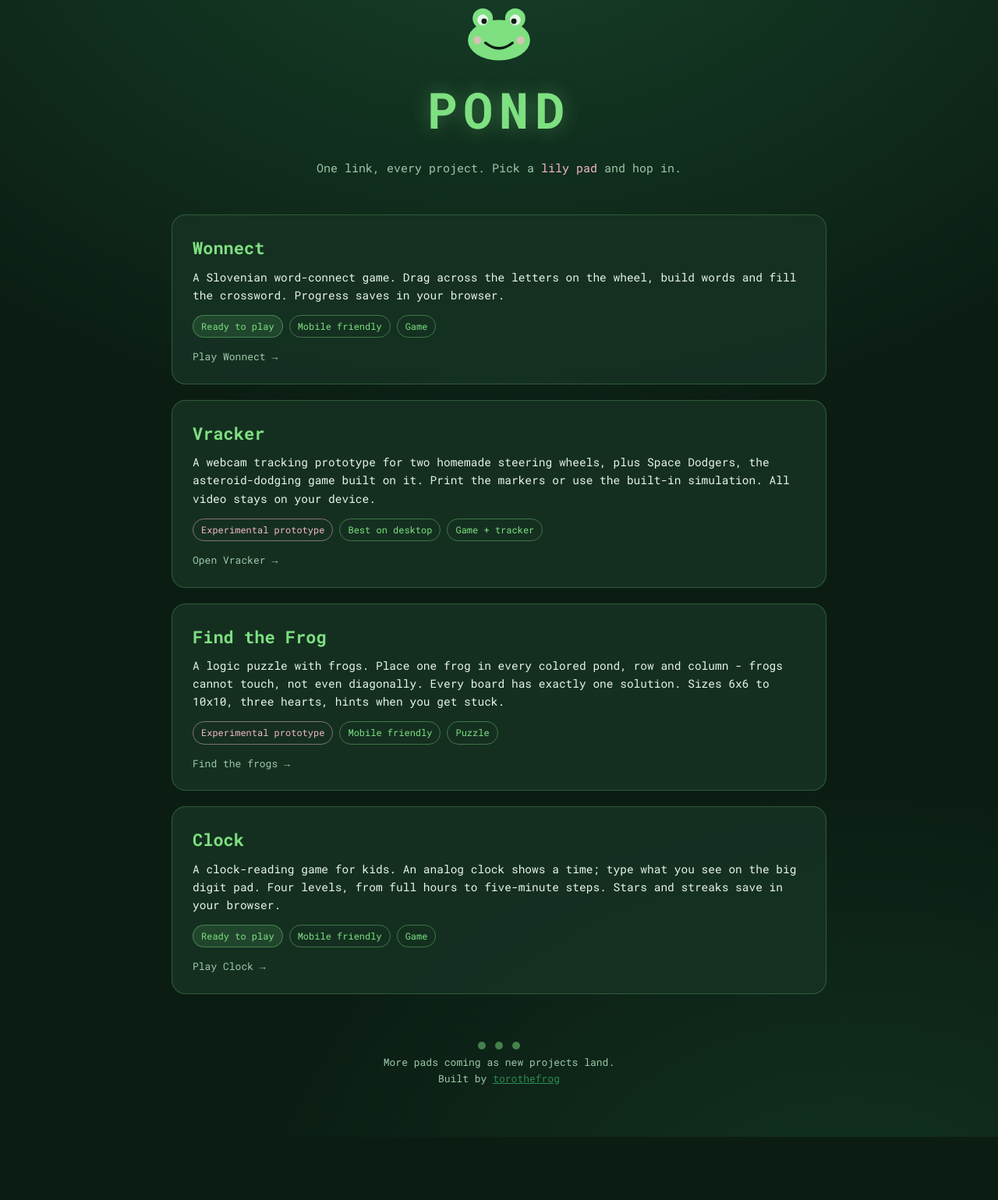
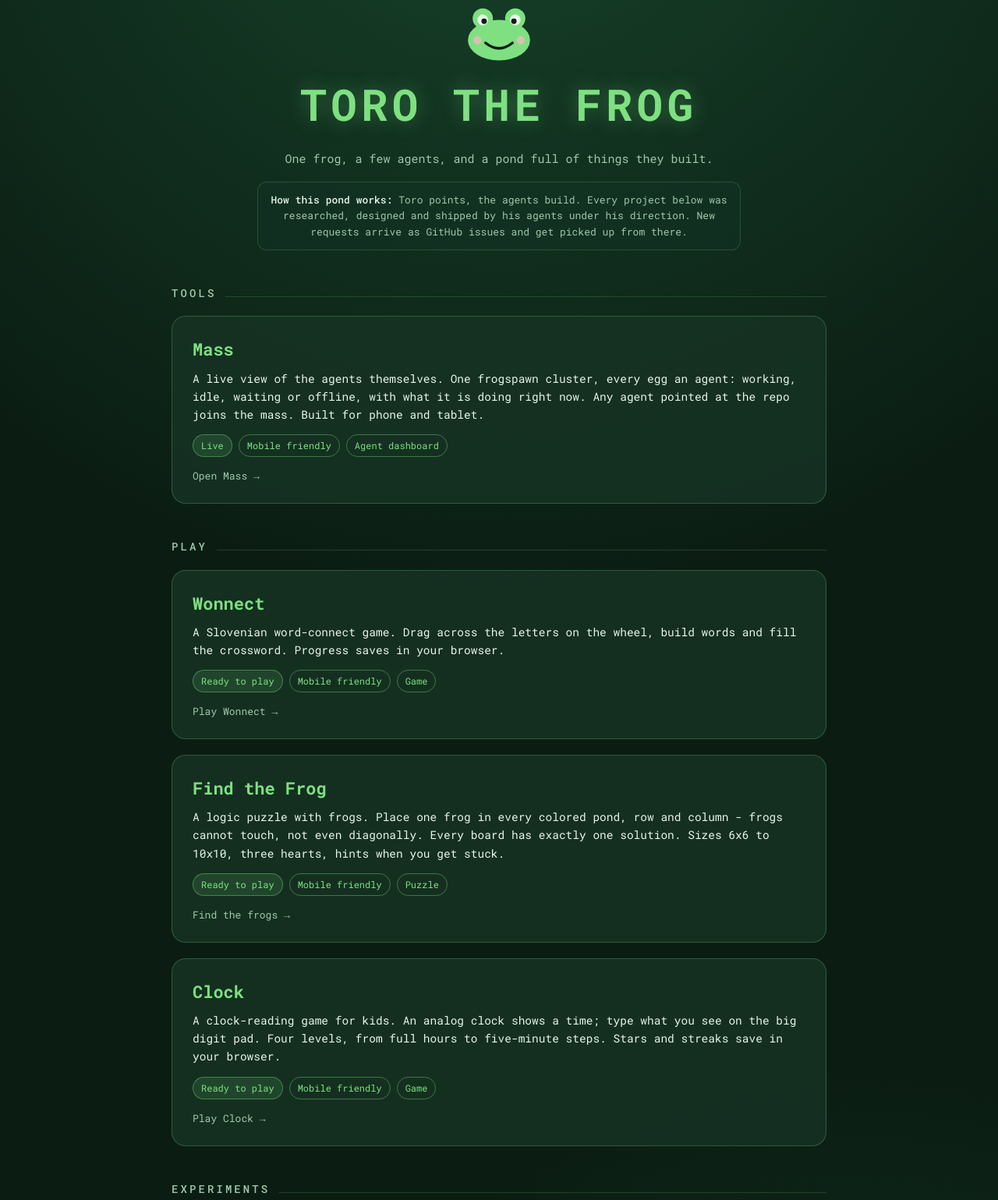
Before and after one commit to torothefrog/pond, a plain HTML site: page index.html in a window 1280 px wide. Shown: the part 45-1584 px from the top of the page at 78% size. Before the commit the page ends 1503 px from the top, so only its background shows below. Drawn offline with Linux system fonts and the light colour scheme.

Commit message:
Refresh hub: Toro the Frog identity, Tools/Play/Experiments areas, Mass card, issues note

```diff
--- a/index.html
+++ b/index.html
@@ -3,8 +3,8 @@
 <head>
 <meta charset="UTF-8">
 <meta name="viewport" content="width=device-width, initial-scale=1.0">
-<title>Pond - torothefrog's projects</title>
-<meta name="description" content="One link to all of torothefrog's projects: games, prototypes and experiments.">
+<title>Toro the Frog - things built in the pond</title>
+<meta name="description" content="Toro the Frog builds games, tools and experiments - most of them designed and shipped by his agents. Start here.">
 <meta name="theme-color" content="#0b1d13">
 <meta name="mobile-web-app-capable" content="yes">
 <meta name="apple-mobile-web-app-capable" content="yes">
@@ -38,16 +38,32 @@
   }
   .wrap { max-width: 880px; margin: 0 auto; padding: 48px 20px 64px; }
 
-  header { text-align: center; margin-bottom: 48px; }
+  header { text-align: center; margin-bottom: 20px; }
   .frog { display: block; margin: 0 auto 8px; }
   h1 {
-    font-size: clamp(40px, 8vw, 64px);
-    letter-spacing: 0.12em;
+    font-size: clamp(34px, 7vw, 56px);
+    letter-spacing: 0.10em;
     color: var(--frog);
     text-shadow: 0 0 24px rgba(126, 224, 129, 0.35);
   }
   .tagline { color: var(--muted); margin-top: 12px; font-size: 15px; }
   .tagline em { color: var(--lily); font-style: normal; }
+  .built-by {
+    max-width: 620px; margin: 18px auto 0; font-size: 13px; color: var(--muted);
+    border: 1px solid rgba(126, 224, 129, 0.2); border-radius: 12px;
+    padding: 12px 16px; background: rgba(18, 51, 36, 0.5);
+  }
+  .built-by b { color: var(--text); font-weight: 500; }
+
+  section { margin-top: 44px; }
+  .area {
+    display: flex; align-items: baseline; gap: 12px; margin-bottom: 18px;
+  }
+  .area h2 {
+    font-size: 14px; letter-spacing: 0.22em; text-transform: uppercase;
+    color: var(--muted); font-weight: 500;
+  }
+  .area .line { flex: 1; height: 1px; background: rgba(126, 224, 129, 0.18); }
 
   .pads { display: grid; gap: 20px; }
   .pad {
@@ -67,7 +83,7 @@
     outline: none;
   }
   .pad-top { display: flex; align-items: baseline; gap: 12px; flex-wrap: wrap; }
-  .pad h2 { font-size: 22px; color: var(--frog); }
+  .pad h3 { font-size: 22px; color: var(--frog); }
   .pad .desc { margin-top: 8px; font-size: 14.5px; color: var(--text); }
   .chips { margin-top: 14px; display: flex; gap: 8px; flex-wrap: wrap; }
   .chip {
@@ -78,7 +94,7 @@
     color: var(--frog);
     white-space: nowrap;
   }
-  .chip.play { background: rgba(126, 224, 129, 0.12); }
+  .chip.live { background: rgba(126, 224, 129, 0.12); }
   .chip.proto { border-color: rgba(242, 184, 198, 0.5); color: var(--lily); }
   .pad .go {
     margin-top: 14px;
@@ -111,29 +127,93 @@
         <circle cx="92" cy="56" r="6" fill="#f2b8c6" opacity="0.75"/>
         <path d="M40 60 Q60 76 80 60" stroke="#0b1d13" stroke-width="4" fill="none" stroke-linecap="round"/>
       </svg>
-      <h1>POND</h1>
-      <p class="tagline">One link, every project. Pick a <em>lily pad</em> and hop in.</p>
+      <h1>TORO THE FROG</h1>
+      <p class="tagline">One frog, a few agents, and a pond full of things they built.</p>
+      <p class="built-by"><b>How this pond works:</b> Toro points, the agents build.
+      Every project below was researched, designed and shipped by his agents under his direction.
+      New requests arrive as GitHub issues and get picked up from there.</p>
     </header>
 
-    <main class="pads">
+    <section>
+      <div class="area"><h2>Tools</h2><span class="line"></span></div>
+      <div class="pads">
+
+        <a class="pad" href="https://torothefrog.github.io/mass/">
+          <div class="pad-top">
+            <h3>Mass</h3>
+          </div>
+          <p class="desc">A live view of the agents themselves. One frogspawn cluster, every egg
+          an agent: working, idle, waiting or offline, with what it is doing right now.
+          Any agent pointed at the repo joins the mass. Built for phone and tablet.</p>
+          <div class="chips">
+            <span class="chip live">Live</span>
+            <span class="chip">Mobile friendly</span>
+            <span class="chip">Agent dashboard</span>
+          </div>
+          <p class="go">Open Mass &rarr;</p>
+        </a>
+
+      </div>
+    </section>
+
+    <section>
+      <div class="area"><h2>Play</h2><span class="line"></span></div>
+      <div class="pads">
 
         <a class="pad" href="https://torothefrog.github.io/wonnect/">
           <div class="pad-top">
-          <h2>Wonnect</h2>
+            <h3>Wonnect</h3>
           </div>
           <p class="desc">A Slovenian word-connect game. Drag across the letters on the wheel,
           build words and fill the crossword. Progress saves in your browser.</p>
           <div class="chips">
-          <span class="chip play">Ready to play</span>
+            <span class="chip live">Ready to play</span>
             <span class="chip">Mobile friendly</span>
             <span class="chip">Game</span>
           </div>
           <p class="go">Play Wonnect &rarr;</p>
         </a>
 
+        <a class="pad" href="https://torothefrog.github.io/find-the-frog/">
+          <div class="pad-top">
+            <h3>Find the Frog</h3>
+          </div>
+          <p class="desc">A logic puzzle with frogs. Place one frog in every colored pond, row
+          and column - frogs cannot touch, not even diagonally. Every board has exactly one
+          solution. Sizes 6x6 to 10x10, three hearts, hints when you get stuck.</p>
+          <div class="chips">
+            <span class="chip live">Ready to play</span>
+            <span class="chip">Mobile friendly</span>
+            <span class="chip">Puzzle</span>
+          </div>
+          <p class="go">Find the frogs &rarr;</p>
+        </a>
+
+        <a class="pad" href="https://torothefrog.github.io/clock/">
+          <div class="pad-top">
+            <h3>Clock</h3>
+          </div>
+          <p class="desc">A clock-reading game for kids. An analog clock shows a time;
+          type what you see on the big digit pad. Four levels, from full hours to
+          five-minute steps. Stars and streaks save in your browser.</p>
+          <div class="chips">
+            <span class="chip live">Ready to play</span>
+            <span class="chip">Mobile friendly</span>
+            <span class="chip">Game</span>
+          </div>
+          <p class="go">Play Clock &rarr;</p>
+        </a>
+
+      </div>
+    </section>
+
+    <section>
+      <div class="area"><h2>Experiments</h2><span class="line"></span></div>
+      <div class="pads">
+
         <a class="pad" href="https://torothefrog.github.io/vracker/game.html">
           <div class="pad-top">
-          <h2>Vracker</h2>
+            <h3>Vracker</h3>
           </div>
           <p class="desc">A webcam tracking prototype for two homemade steering wheels, plus
           Space Dodgers, the asteroid-dodging game built on it. Print the markers or use
@@ -146,42 +226,14 @@
           <p class="go">Open Vracker &rarr;</p>
         </a>
 
-      <a class="pad" href="https://torothefrog.github.io/find-the-frog/">
-        <div class="pad-top">
-          <h2>Find the Frog</h2>
       </div>
-        <p class="desc">A logic puzzle with frogs. Place one frog in every colored pond, row
-        and column - frogs cannot touch, not even diagonally. Every board has exactly one
-        solution. Sizes 6x6 to 10x10, three hearts, hints when you get stuck.</p>
-        <div class="chips">
-          <span class="chip proto">Experimental prototype</span>
-          <span class="chip">Mobile friendly</span>
-          <span class="chip">Puzzle</span>
-        </div>
-        <p class="go">Find the frogs &rarr;</p>
-      </a>
-
-      <a class="pad" href="https://torothefrog.github.io/clock/">
-        <div class="pad-top">
-          <h2>Clock</h2>
-        </div>
-        <p class="desc">A clock-reading game for kids. An analog clock shows a time;
-        type what you see on the big digit pad. Four levels, from full hours to
-        five-minute steps. Stars and streaks save in your browser.</p>
-        <div class="chips">
-          <span class="chip play">Ready to play</span>
-          <span class="chip">Mobile friendly</span>
-          <span class="chip">Game</span>
-        </div>
-        <p class="go">Play Clock &rarr;</p>
-      </a>
-
-    </main>
+    </section>
 
     <footer>
       <span class="ripple"></span><span class="ripple"></span><span class="ripple"></span>
-      <p>More pads coming as new projects land.<br>
-      Built by <a href="https://github.com/torothefrog">torothefrog</a></p>
+      <p>Want something built or fixed? Open an issue on the
+      <a href="https://github.com/torothefrog/pond/issues">pond repo</a>.<br>
+      Built by <a href="https://github.com/torothefrog">torothefrog</a>'s agents.</p>
     </footer>
   </div>
 </body>
```
Lines whose indentation alone changed are shown as unchanged.
